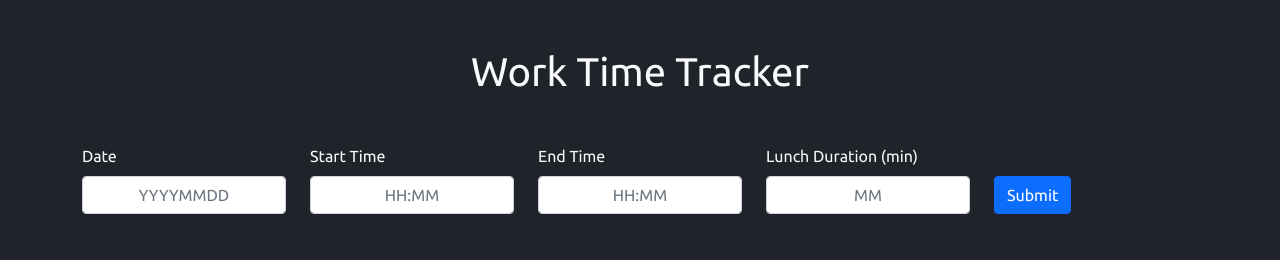
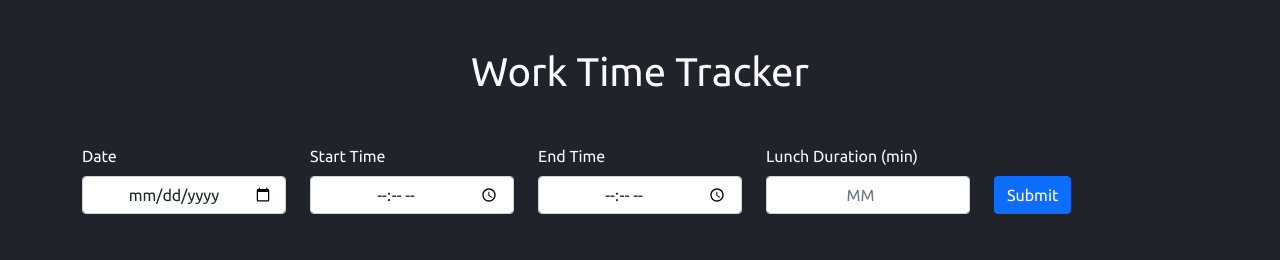
Before and after one commit to ltk55/WFH-Time-Tracker, a React (Create React App) app in the folder client/: page / in a window 1280 px wide. Shown: the top 260 px of the page. Built offline with nearby package versions, Linux system fonts and the light colour scheme; no server answers.

Commit message:
Update input fields' type

```diff
--- a/client/src/components/AddAttData.js
+++ b/client/src/components/AddAttData.js
@@ -37,7 +37,7 @@ const AddAttData = () => {
             <input
               value={attDate}
               onChange={(e) => setAttDate(e.target.value)}
-              type="text"
+              type="date"
               className="form-control text-center"
               placeholder="YYYYMMDD"
             />
@@ -49,7 +49,7 @@ const AddAttData = () => {
             <input
               value={startTime}
               onChange={(e) => setStartTime(e.target.value)}
-              type="text"
+              type="time"
               className="form-control text-center"
               placeholder="HH:MM"
             />
@@ -61,7 +61,7 @@ const AddAttData = () => {
             <input
               value={endTime}
               onChange={(e) => setEndTime(e.target.value)}
-              type="text"
+              type="time"
               className="form-control text-center"
               placeholder="HH:MM"
             />
@@ -73,7 +73,9 @@ const AddAttData = () => {
             <input
               value={lunchMin}
               onChange={(e) => setLunchMin(e.target.value)}
-              type="text"
+              type="number"
+              min="0"
+              step="1"
               className="form-control text-center"
               placeholder="MM"
             />
```
